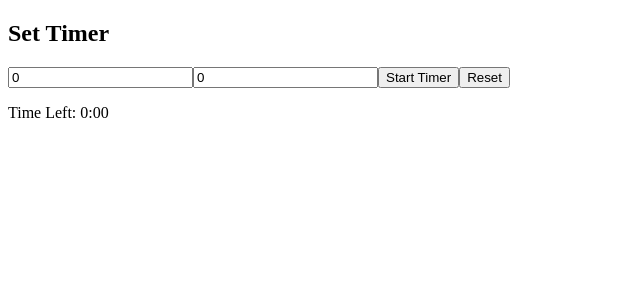
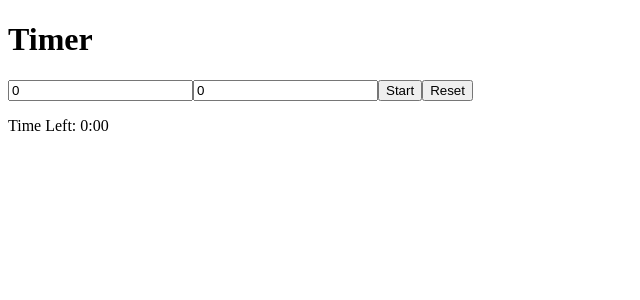
Before and after one commit to muxlisa-maxmudova/react.js.start, a React (Vite) app: page / in a window 1280 px wide. Shown: the top 300 px of the page, without its empty margins (0-640 px from the left). Built offline with nearby package versions, Linux system fonts and the light colour scheme.

Commit message:
corrected main transaction cond with chatGpt

```diff
--- a/src/App.jsx
+++ b/src/App.jsx
@@ -1,9 +1,10 @@
 import Timer1 from "./SmallProjects/Timer.jsx";
+import MyOwnTimer from "./SmallProjects/MyOwnTimer.jsx";
 
 const App = () => {
     return (
         <main>
-       <Timer1/>
+       <MyOwnTimer/>
         </main>
     )
 }
--- /dev/null
+++ b/src/SmallProjects/MyOwnTimer.jsx
@@ -0,0 +1,58 @@
+import {useRef, useState} from "react";
+
+const MyOwnTimer = () => {
+    const [seconds, setSeconds] = useState(0)
+    const [minutes, setMinutes] = useState(0)
+    const timeRef = useRef(null)
+    function countDown(){
+        if(!timeRef.current){
+            timeRef.current = setInterval(()=>{
+                setSeconds((prev)=>{
+                    if (prev === 0){
+                        if(minutes === 0){
+                            clearInterval(timeRef.current);
+                            timeRef.current = null;
+                            return 0;
+                        } else{
+                            setMinutes( (m) => m-0.5);
+                            return 59;
+                        }
+
+                    } return prev - 1;
+                })
+
+            },1000)
+        }
+
+    }
+    function resetTimer(){
+        clearInterval(timeRef.current);
+        timeRef.current = null
+        setMinutes(0)
+        setSeconds(0)
+    }
+
+    return (
+        <div>
+            <h1>Timer</h1>
+            <input
+            placeholder={'Minutes'}
+            type='number'
+            value={minutes}
+            onChange={(e)=>setMinutes(parseInt(e.target.value))}/>
+            <input
+            placeholder={'seconds'}
+            type='number'
+            value={seconds}
+            onChange={(e)=>setSeconds(parseInt(e.target.value))}/>
+            <button onClick={countDown}>
+                Start
+            </button>
+            <button onClick={resetTimer}>Reset</button>
+            <p>
+                Time Left: {minutes}:{seconds < 10 ? "0" : ""}{seconds}
+            </p>
+        </div>
+    )
+}
+export default MyOwnTimer
```
